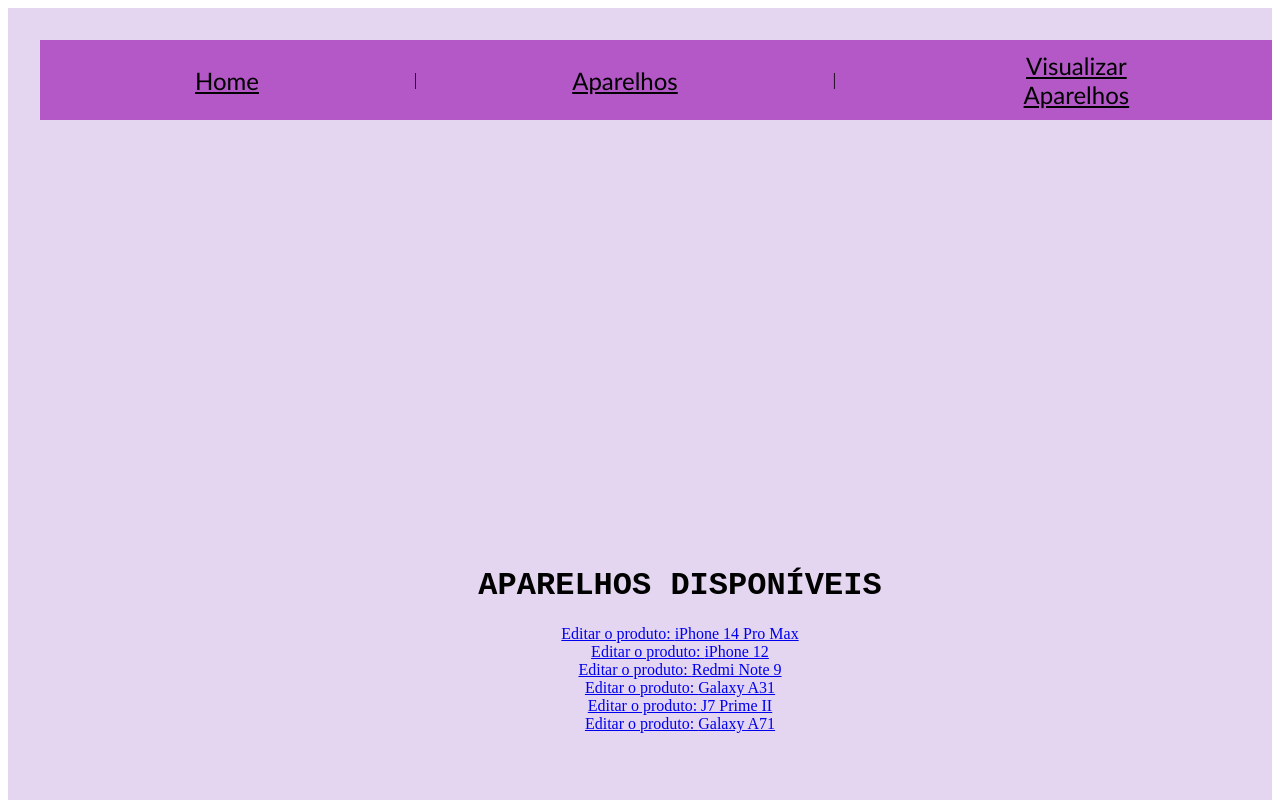
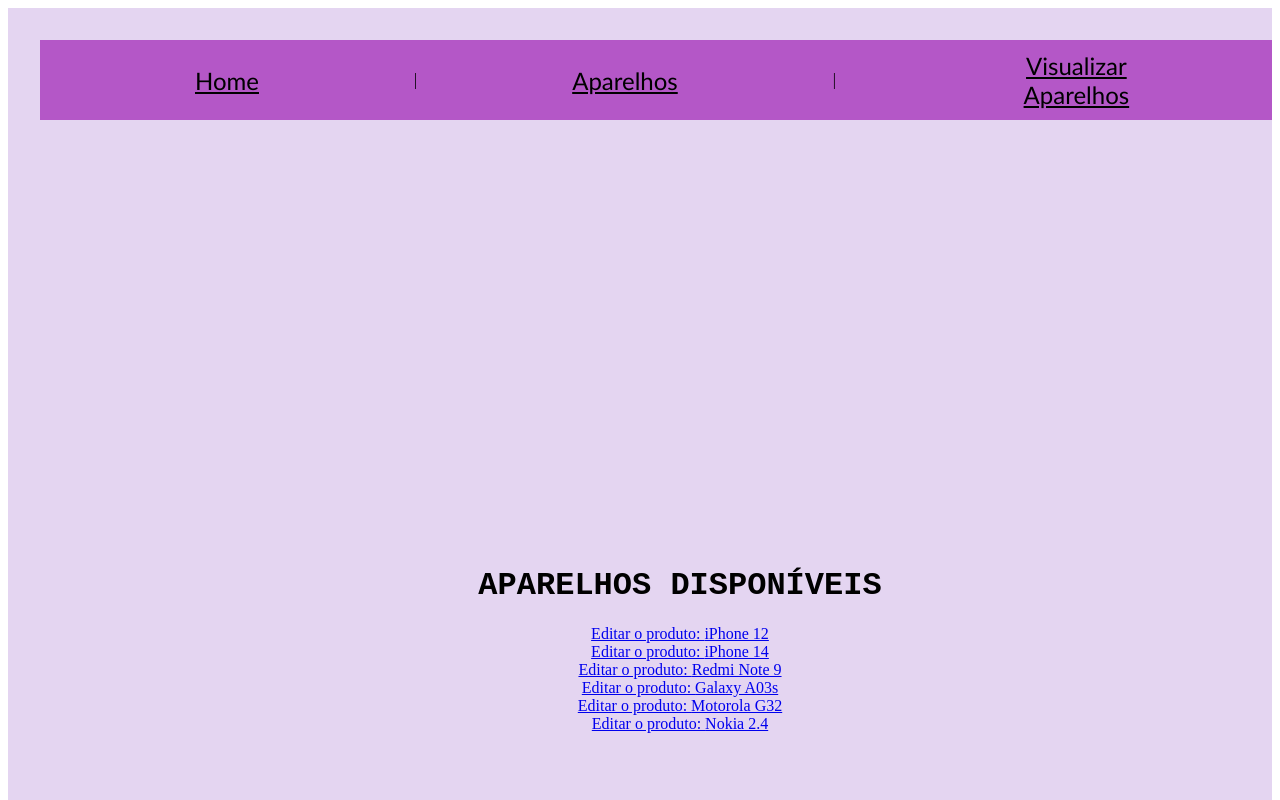
Before and after one commit to LeonardoCamargo77/exercicios-react, a React (Vite) app: page /Aparelhos in a window 1280 px wide. Shown: the top 800 px of the page. Built offline with nearby package versions, Linux system fonts and the light colour scheme.

Commit message:
Criação do botão retornar a Home na pagina Erro.

```diff
--- a/src/components/EditarProduto.jsx
+++ b/src/components/EditarProduto.jsx
@@ -11,16 +11,16 @@ export default function EditarProduto(){
     const produto = proc[0]
 
     const salvar = ()=>{
-        alert(`Produto: ${produto.nome} Editado com sucesso!`)
+
         return navegacao('/VisualizarAparelhos')
 
     }
 
     return(
         <main>
-            <h1>Editando o produto</h1>
-            <p>Editando os dados do produto: {produto.nome}</p>
-            <button onClick={salvar}>Salvar</button>
+            <h1>Deseja ver detalhes do produto a baixo?</h1>
+            <p>{produto.nome}</p>
+            <button onClick={salvar}>Ver Detalhes</button>
         </main>
     )
 }
--- a/src/components/ListaProdutos.js
+++ b/src/components/ListaProdutos.js
@@ -1,33 +1,33 @@
 export const listaProdutos = [
     {
         id: 1,
-        nome: 'iPhone 14 Pro Max',
-        preco: 5500
+        nome: 'iPhone 12',
+        preco: 1059
     },
     {
         id: 2,
-        nome: 'iPhone 12',
-        preco: 1800
+        nome: 'iPhone 14',
+        preco: 2500
     },
     {
         id: 3,
         nome: 'Redmi Note 9',
-        preco: 1850
+        preco: 1200
     },
     {
         id: 4,
-        nome: 'Galaxy A31',
-        preco: 950
+        nome: 'Galaxy A03s',
+        preco: 2700
     },
     {
         id: 5,
-        nome: 'J7 Prime II',
-        preco: 670
+        nome: 'Motorola G32',
+        preco: 1200
     },
     {
         id: 6,
-        nome: 'Galaxy A71',
-        preco: 1020
+        nome: 'Nokia 2.4',
+        preco: 1200
     }
 
 
--- a/src/main.jsx
+++ b/src/main.jsx
@@ -33,7 +33,12 @@ const router = createBrowserRouter([
       {
         path: '/antiga',
         element: <Navigate to="/"/>
+      },
+        {
+        path: '/Error',
+        element: <Navigate to="/"/>
       }
+
 
     ]
   }
--- a/src/routes/Error/index.jsx
+++ b/src/routes/Error/index.jsx
@@ -1,7 +1,11 @@
+import { Link } from "react-router-dom";
+
 export default function Error(){
     return(
         <>
             <h1>Erro - 404 - Página não encontrada</h1>
+            <Link>Retorne a Home</Link>
+
         </>
     )
 }
```
Also changed, not shown: 1 other file (tests, documents, lock files or other folders).
